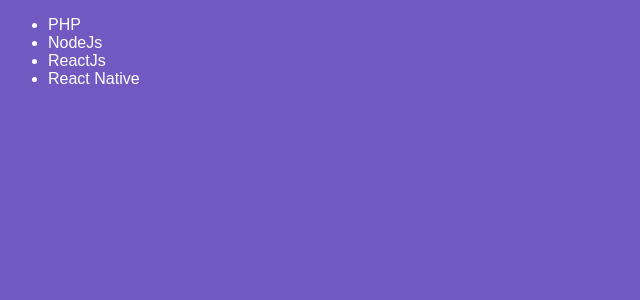
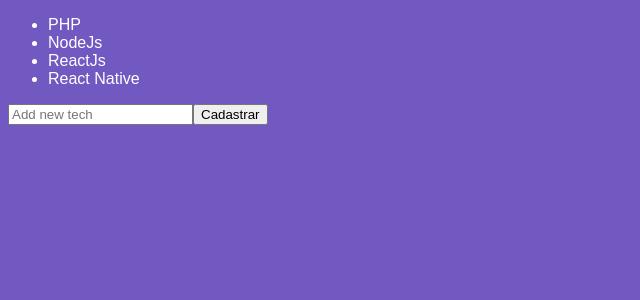
Before and after one commit to MMortari/bootcamp-02-react-mod04, a React app: page / in a window 1280 px wide. Shown: the top 300 px of the page, without its empty margins (0-640 px from the left). Built offline with nearby package versions, Linux system fonts and the light colour scheme.

Commit message:
Estado e Imutabilidade

```diff
--- a/src/components/TechList.js
+++ b/src/components/TechList.js
@@ -2,19 +2,38 @@
 
 class TechList extends Component {
   state = {
+    newTech: '',
     techs: [
       'PHP', 'NodeJs', 'ReactJs', 'React Native'
     ]
   }
 
+  handleInputChange = e => {
+    this.setState({ newTech: e.target.value });
+  }
+  handleSubmit = e => {
+    e.preventDefault();
+
+    this.setState({ techs: [...this.state.techs, this.state.newTech], newTech: '' })
+  }
+
   render() {
     return (
-      <ul>
-        <li>PHP</li>
-        <li>NodeJs</li>
-        <li>ReactJs</li>
-        <li>React Native</li>
-      </ul>
+      <form onSubmit={this.handleSubmit}>
+        {/* <h1>{this.state.newTech}</h1> */}
+
+        <ul>
+          {this.state.techs.map((tech, index) => <li key={index}>{tech}</li>)}
+        </ul>
+
+        <input
+          type="text"
+          placeholder="Add new tech"
+          onChange={this.handleInputChange}
+          value={this.state.newTech}
+        />
+        <button type="submit">Cadastrar</button>
+      </form>
     )
   }
 
```
